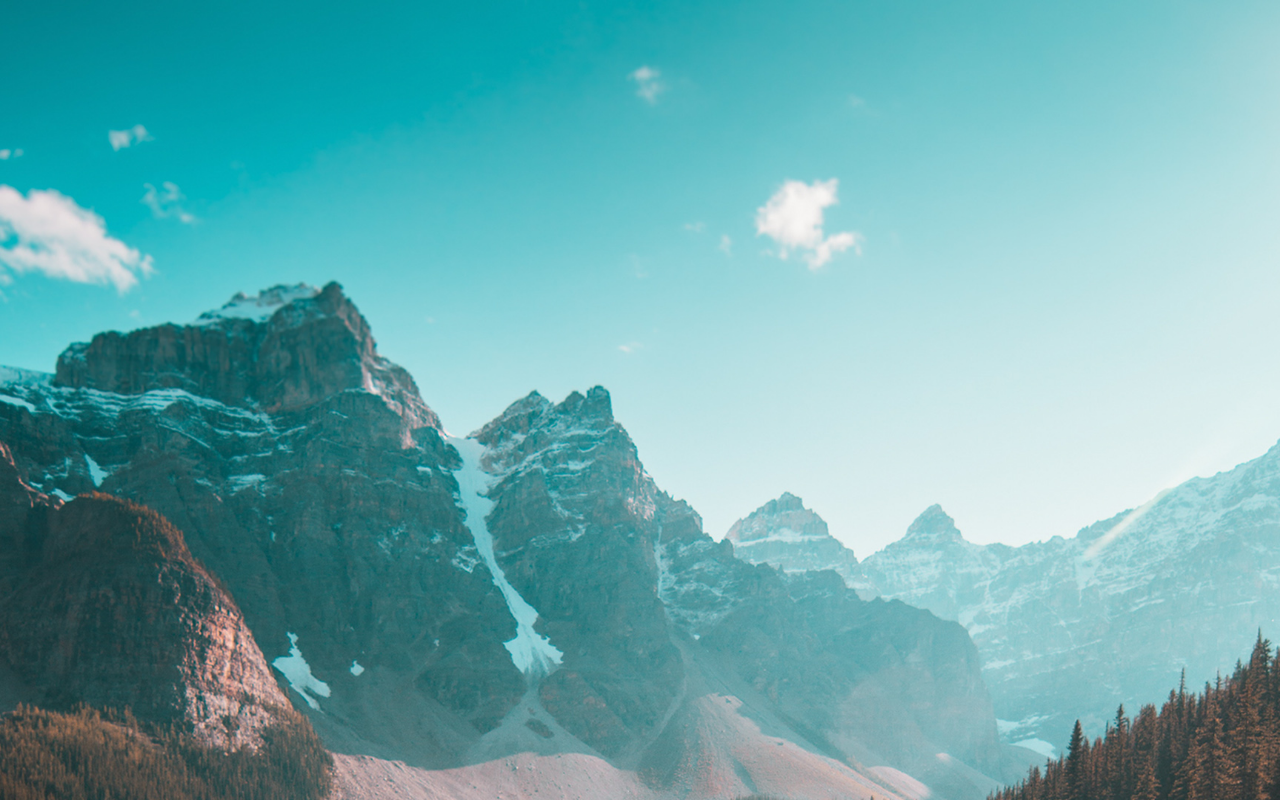
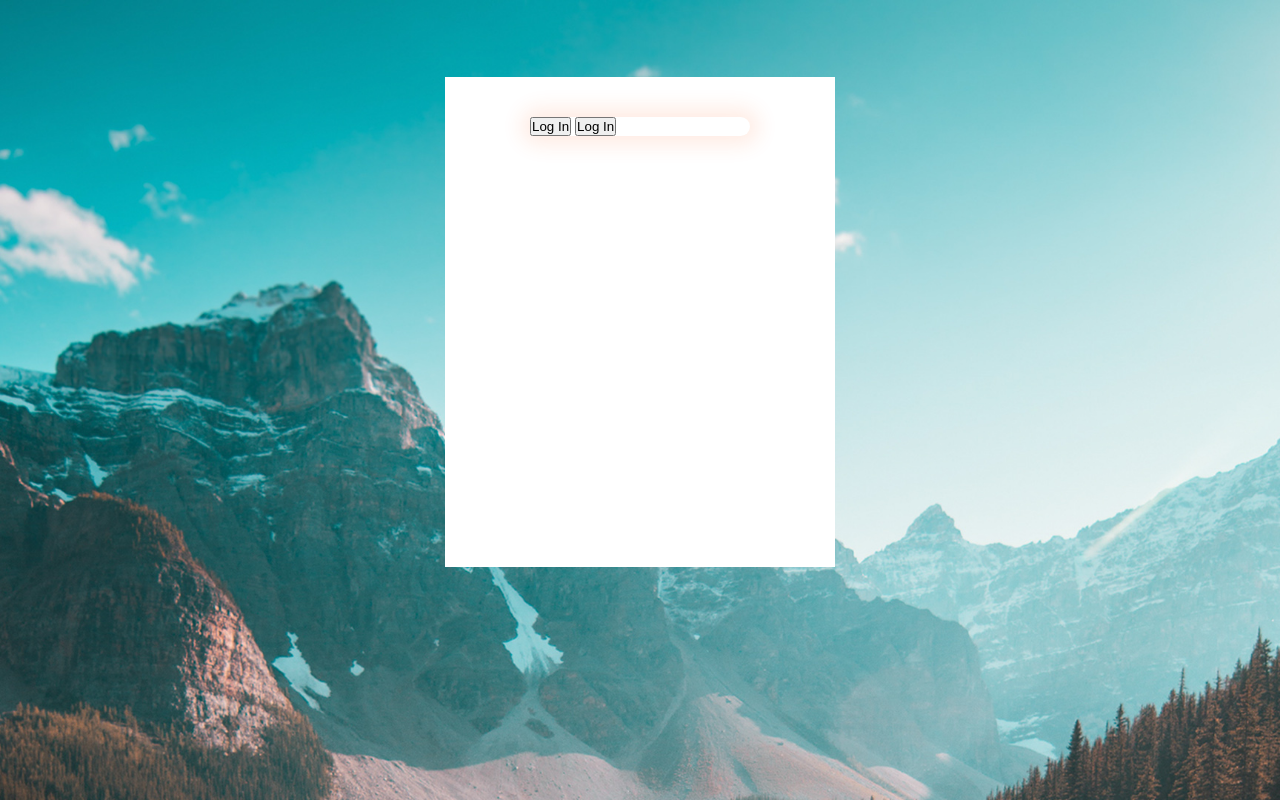
Before and after one commit to kshitijvarshne1/Login-and-Registration-page, a plain HTML site: page index.html in a window 1280 px wide. Drawn offline with Linux system fonts and the light colour scheme.

Commit message:
add button

```diff
--- a/index.html
+++ b/index.html
@@ -9,7 +9,12 @@
   </head>
   <body>
     <div class="hero">
-      <div class="form-box"></div>
+      <div class="form-box">
+        <div class="button-box">
+          <button type="button" class="toggle-btn">Log In</button>
+          <button type="button" class="toggle-btn">Log In</button>
+        </div>
+      </div>
     </div>
   </body>
 </html>
--- a/src/style.css
+++ b/src/style.css
@@ -12,4 +12,18 @@
   position: absolute;
 }
 .form-box {
+  width: 380px;
+  height: 480px;
+  position: relative;
+  margin: 6% auto;
+  background: #fff;
+  padding: 5px;
 }
+
+.button-box {
+  width: 220px;
+  margin: 35px auto;
+  position: relative;
+  box-shadow: 0 0 20px 9px #ff61241f;
+  border-radius: 30px;
+}
```
